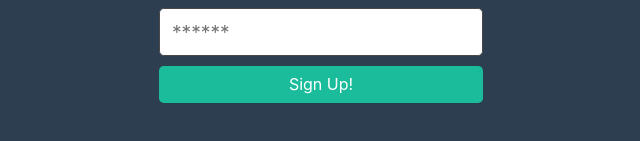
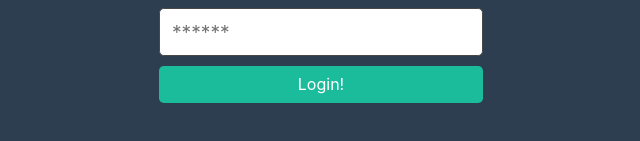
Before and after one commit to pg1219/project-3-password-manager, a React (Create React App) app in the folder client/: page /login in a window 1280 px wide. Shown: the part 533-674 px from the top of the page, without its empty margins (319-959 px from the left). Built offline with nearby package versions, Linux system fonts and the light colour scheme.

Commit message:
added code to require login

```diff
--- a/client/src/components/Login/index.js
+++ b/client/src/components/Login/index.js
@@ -65,7 +65,7 @@
                       style={{ cursor: 'pointer' }}
                       type="submit"
                     >
-                      Sign Up!
+                      Login!
                     </button>
                   </form>
                 )}
--- a/client/src/components/Nav/index.js
+++ b/client/src/components/Nav/index.js
@@ -25,8 +25,11 @@
         <div>
           {Auth.loggedIn() ? (
             <>
-              <Link className="btn btn-lg btn-primary m-2" to="/me">
+              <Link className="btn btn-lg btn-primary m-2" to="/">
                 View My Passwords
+              </Link>
+              <Link className="btn btn-lg btn-primary m-2" to="/create">
+                Save a new password
               </Link>
               <button className="btn btn-lg btn-light m-2" onClick={logout}>
                 Logout
```
